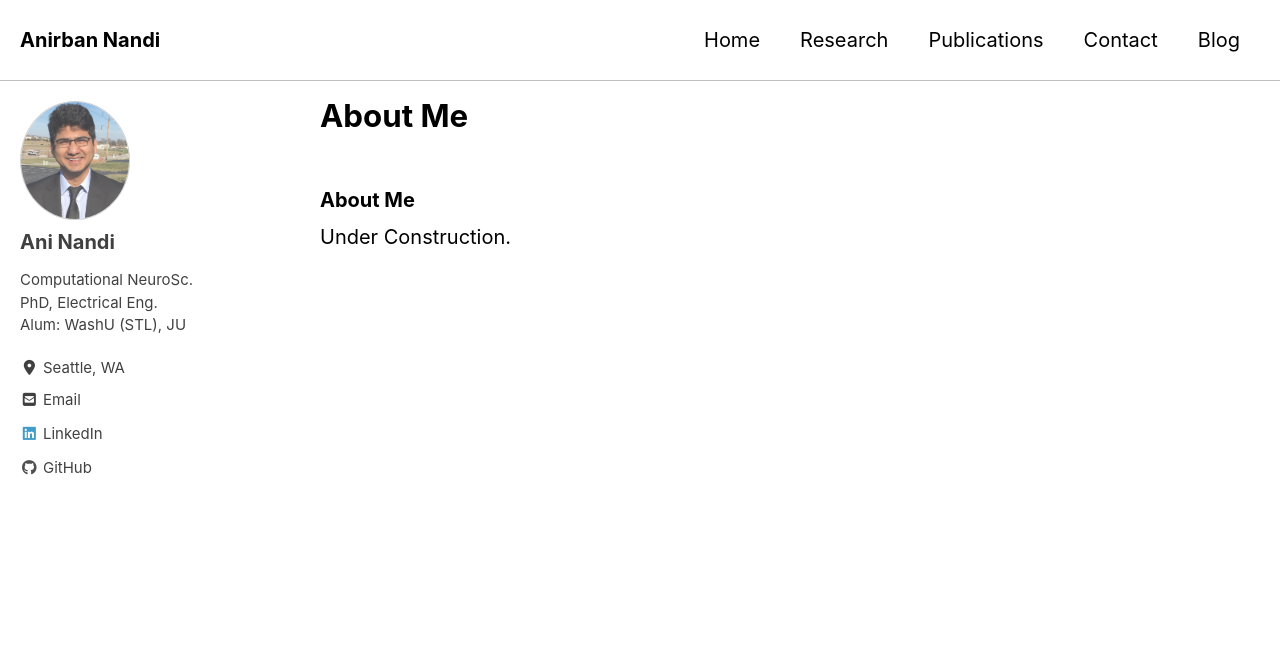
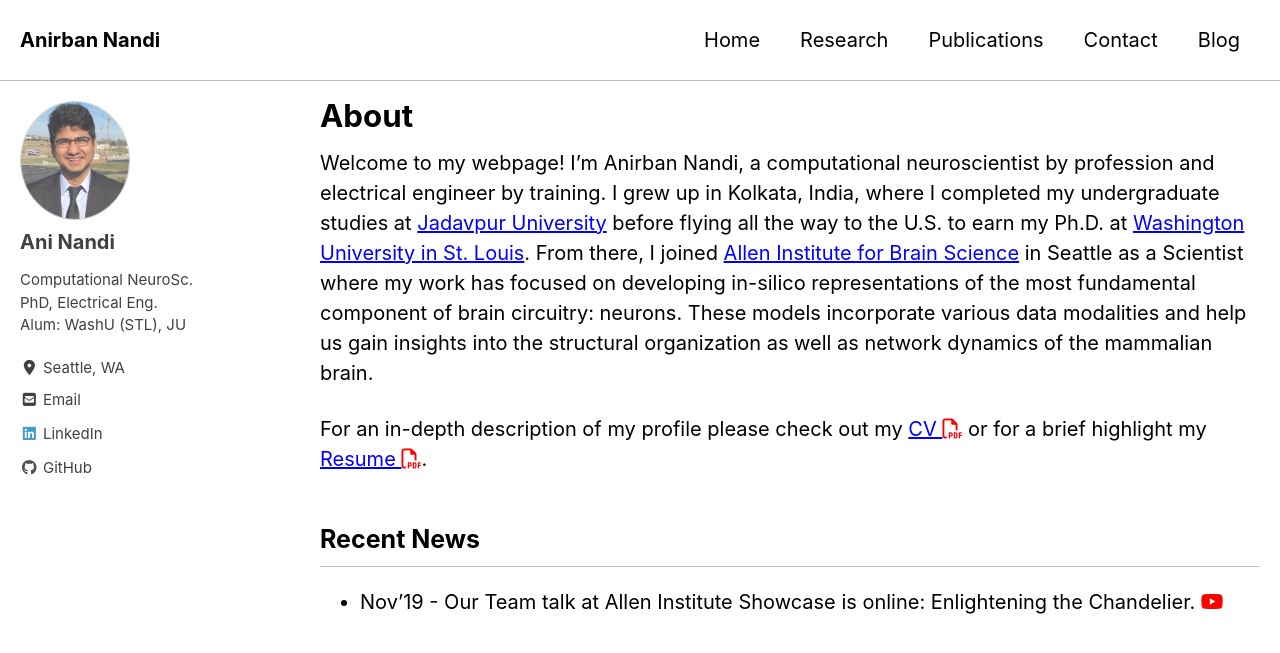
Before and after one commit to anirban6908/anirban6908.github.io, a Jekyll site: the page built from index.md, in a window 1280 px wide and 900 px high. Shown: the top 653 px of the window. Built offline with Jekyll 4.4.1, drawn with Linux system fonts in a browser that asks for light colours; cached includes are drawn as plain includes; nearby versions of some CDN libraries; our own code applies the rules of GitHub Pages for plain Markdown files.

Commit message:
Added about page

```diff
--- a/index.md
+++ b/index.md
@@ -2,8 +2,16 @@
 layout: single
 author_profile: true
 comments: false
-title: false
+classes: wide
+title: About
 ---
 
-### About Me
-Under Construction.
+Welcome to my webpage! I'm Anirban Nandi, a computational neuroscientist by profession and electrical engineer by training. I grew up in Kolkata, India, where I completed my <!---
+schooling : [Ramkrishna Mission Narendrapur](https://www.rkmvnarendrapur.org/),
+--> undergraduate studies at [Jadavpur University](http://www.jaduniv.edu.in/) before flying all the way to the U.S. to earn my Ph.D. at [Washington University in St. Louis](https://wustl.edu/). From there, I joined [Allen Institute for Brain Science](https://alleninstitute.org/) in Seattle as a Scientist where my work has focused on developing in-silico representations of the most fundamental component of brain circuitry: neurons. These models incorporate various data modalities and help us gain insights into the structural organization as well as network dynamics of the mammalian brain.
+
+For an in-depth description of my profile please check out my [CV <i class="far fa-file-pdf" style="color:red;"></i>](/assets/pdfs/Anirban_Nandi_CV.pdf)  or for a brief highlight my [Resume <i class="far fa-file-pdf" style="color:red;"></i>](/assets/pdfs/Anirban_Nandi_Resume.pdf).
+
+## Recent News
+
+* Nov'19 - Our Team talk at Allen Institute Showcase is online: Enlightening the Chandelier. <a href="https://www.youtube.com/watch?v=9Zwd_y_NP8o&list=PLN-QyZNMh3Pvlgdv21FLaTmqEYvUVo5m_&index=6"><i class="fab fa-youtube" style="color:red;"></i></a>
```
